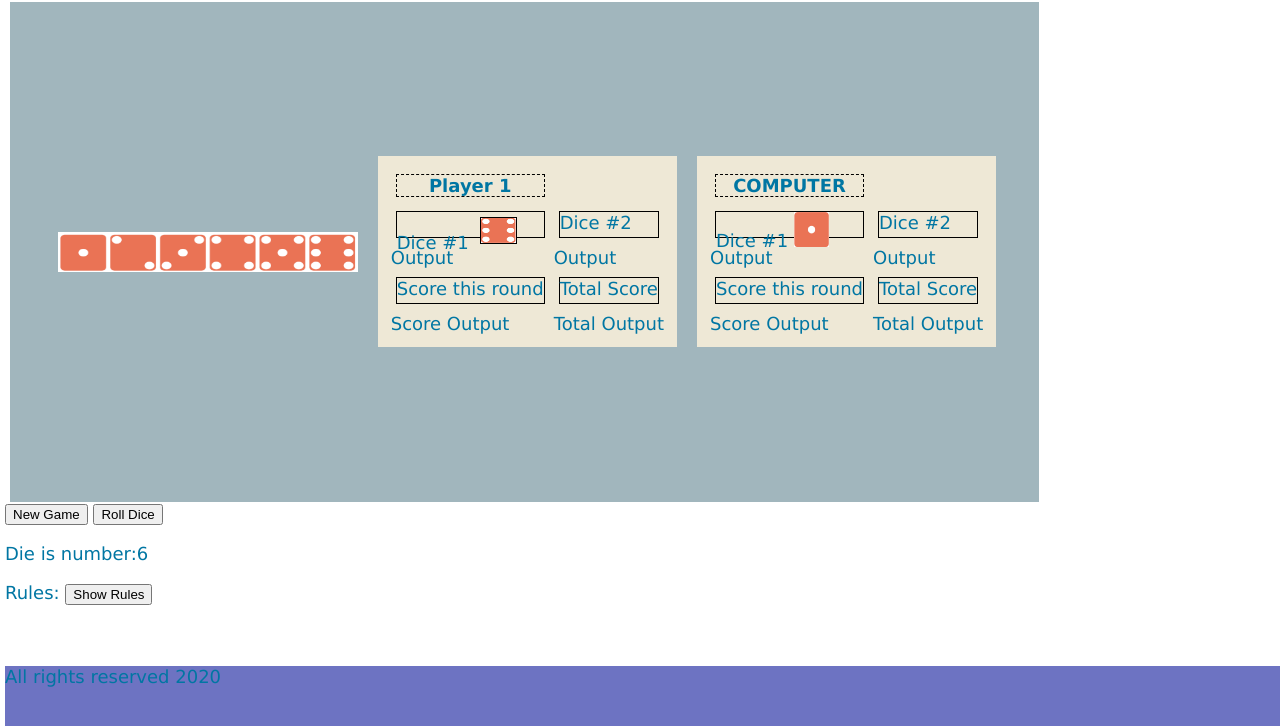
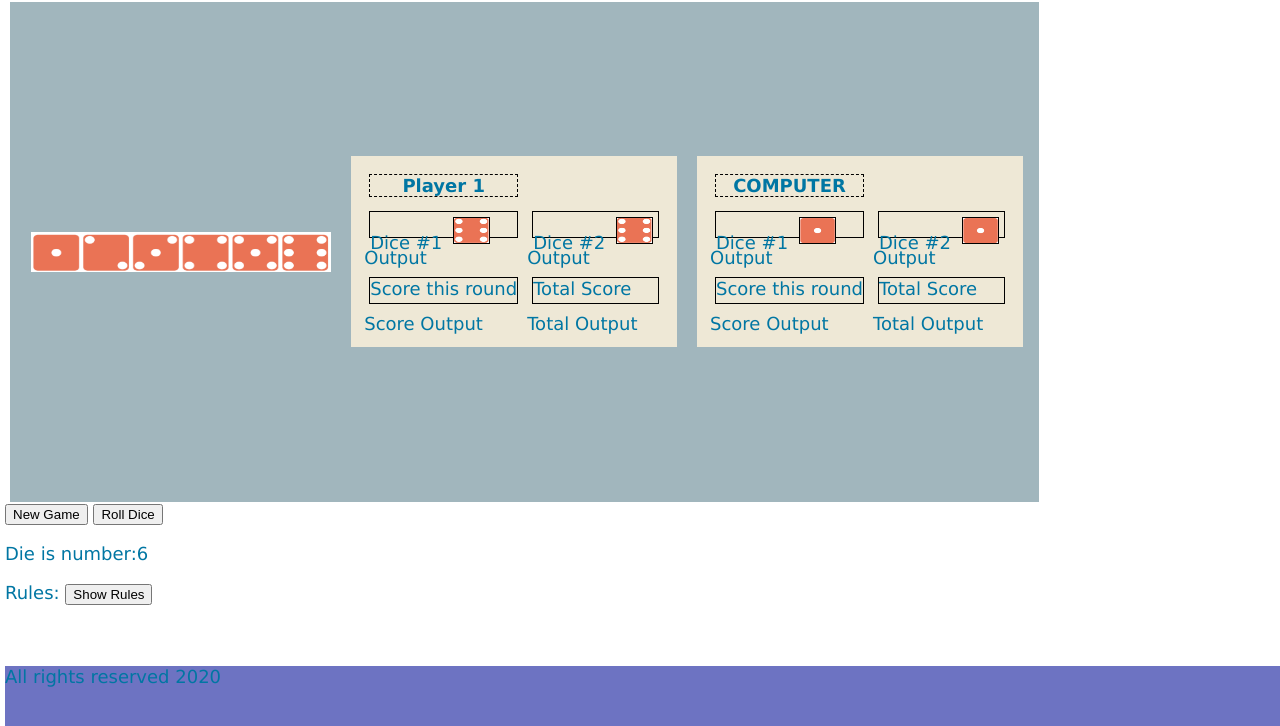
Before and after one commit to biffysix/DiceGameHeaDavBru, a plain HTML site: page index.html in a window 1280 px wide. Shown: the part 74-800 px from the top of the page. Drawn offline with Linux system fonts and the light colour scheme; a web font is replaced by a local one.

Commit message:
Add files via upload
Finished off setting Dice face for Player1 and Computer dice1 and dice2

```diff
--- a/index.html
+++ b/index.html
@@ -34,7 +34,12 @@
                             <img class="div2" id="div2" src="images/Dice6.PNG" width="35" height="35">
                             </a>
                       </div> </td>
-                      <td>  <div class="div3">Dice #2</div> </td>
+                      <td>  <div class="div3">Dice #2
+                        <a href="images/Dice1.PNG">
+                            <img class="div3" id="div3" src="images/Dice6.PNG" width="35" height="35">
+                            </a>
+
+                      </div> </td>
                   </tr>
                   <tr>
                     <td> <div id="div2Display">Output</div> </td>
@@ -62,10 +67,14 @@
                 <tr>
                     <td> <div class="div22">Dice #1
                             <a href="images/Dice1.PNG">
-                            <img src="images/Dice1.PNG" width="35" height="35">
+                            <img class="div22" id="div22" src="images/Dice1.PNG" width="35" height="35">
                             </a>
                     </div> </td>
-                    <td> <div class="div23" >Dice #2</div> </td>
+                    <td> <div class="div23" >Dice #2
+                        <a href="images/Dice1.PNG">
+                            <img class="div23" id="div23" src="images/Dice1.PNG" width="35" height="35">
+                            </a>
+                    </div> </td>
                 </tr>
                 <tr>
                     <td> <div id="div22Display">Output</div> </td>
```
